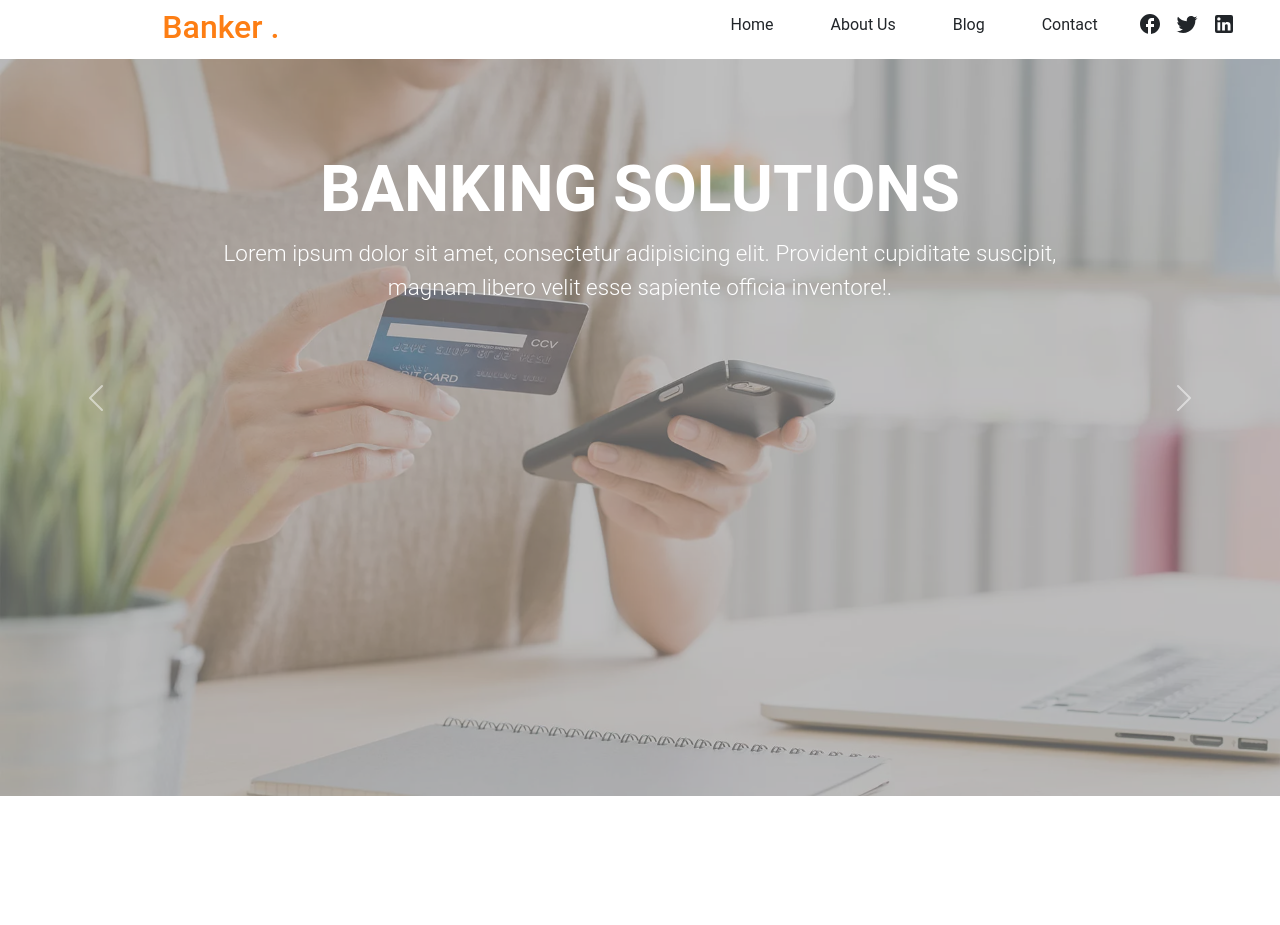
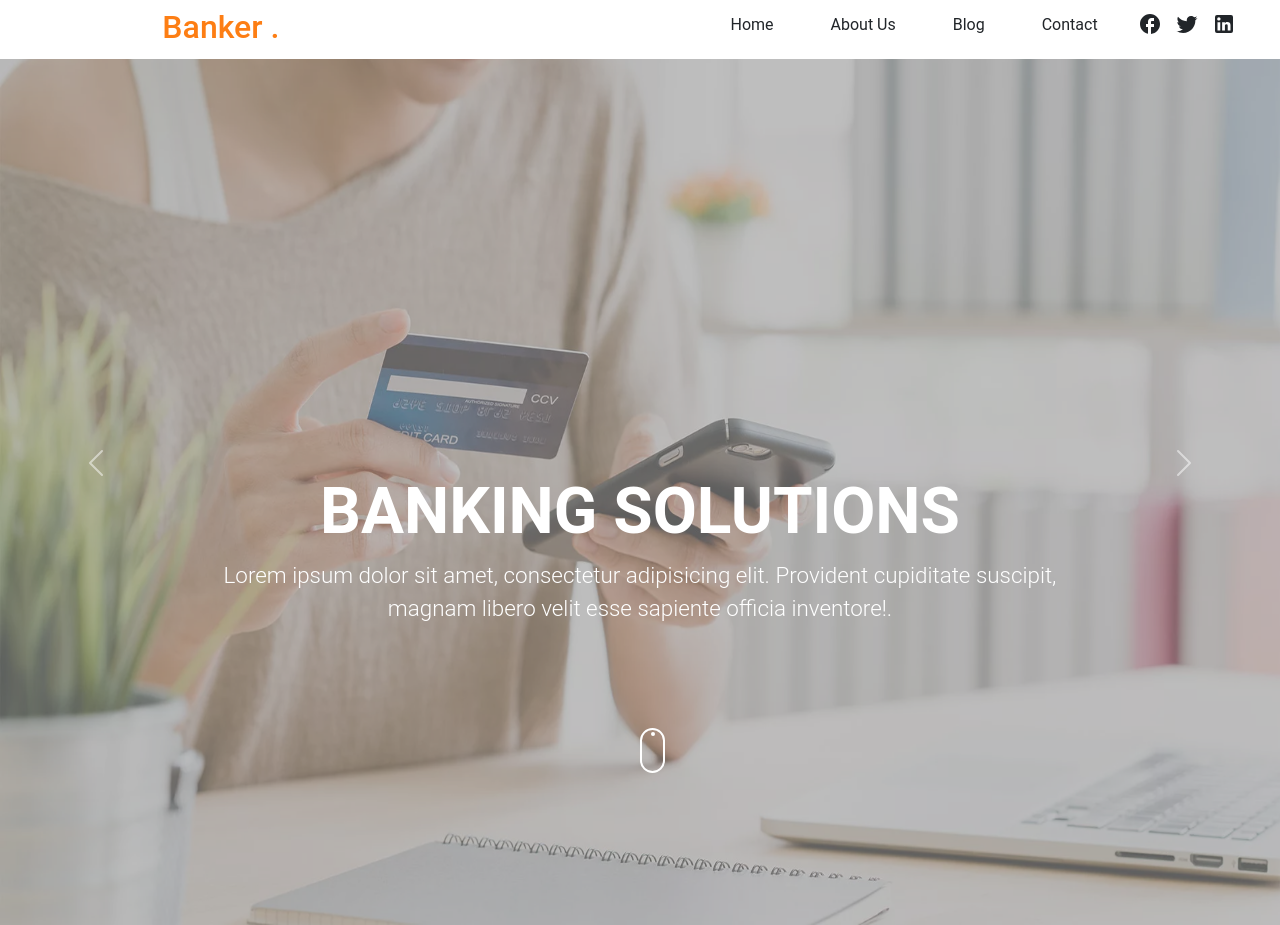
Before and after one commit to nehabulakhe/Banker, a React (Create React App) app: page / in a window 1280 px wide. Before the commit the page ends 800 px from the top, so only its background shows below. Built offline with nearby package versions, Linux system fonts and the light colour scheme.

Commit message:
Home mouse Icon

```diff
--- a/src/App.js
+++ b/src/App.js
@@ -1,12 +1,14 @@
 import './App.css';
 import Header from './Components/Header';
 import Home from './Components/Home';
+import HomeBelow from './Components/HomeBelow';
 
 function App() {
   return (
    <div>
     <Header/>
     <Home/>
+    {/* <HomeBelow/> */}
    </div>
   );
 }
--- a/src/Components/Home.js
+++ b/src/Components/Home.js
@@ -1,6 +1,8 @@
 import React from 'react';
 import '../Css/Home.css';
 import logo from '../images/background.jpg';
+
+
 
 
 function Home() {
@@ -10,9 +12,9 @@ function Home() {
 
     {/* <img  className='home-image' src={logo} alt="img" /> */}
 
-    <div id="carouselExampleCaptions" className="carousel slide" data-bs-ride="carousel">
+          <div id="carouselExampleCaptions" className="carousel slide" data-bs-ride="carousel" data-bs-interval="3000">
         <div className="carousel-inner">
-  <img src={logo} className="home-image d-block w-100" alt="..."/>
+        <img src={logo} className="home-image d-block" alt="..."/>
           <div className="carousel-item active">
             {/* <img src={logo} className="d-block w-100" alt="..."/> */}
             <div className="carousel-caption d-md-block">
@@ -45,6 +47,13 @@ function Home() {
         </button>
       </div>
 
+      <div className="mouse smoothscroll" href="#next">
+        <div className="mouse-icon">
+          <div className="mouse-wheel">
+
+          </div>
+        </div>
+      </div>
     </div>
   )
 }
--- a/src/Css/Home.css
+++ b/src/Css/Home.css
@@ -1,12 +1,12 @@
 .home-image {
-    height: 50%;
+    height: 925px;
     width: 100%;
     opacity: 0.4;
     z-index: 100px;
 }
 .carousel-caption{
     font-family: "Roboto", sans-serif;
-    margin-bottom: 34%;
+    margin-bottom: 19%;
     font-size: 1.4rem;
   font-weight: 300;
 
@@ -21,3 +21,31 @@
     background-color: rgb(0,0,0);
     background-color: rgba(0,0,0, 0.4);
 }
+.mouse {
+    position: absolute;
+    bottom: 72px;
+    z-index: 5;
+    left: 50%;
+    transform: translateX(-50%);
+    display: block;
+}
+.mouse .mouse-icon {
+    display: block;
+    width: 25px;
+    height: 45px;
+    border: 2px solid white;
+    border-radius: 15px;
+    cursor: pointer;
+    position: absolute;
+    text-align: center;
+    transition: .3s all ease-in-out;
+}
+.mouse .mouse-wheel {
+    height: 4px;
+    margin: 2px auto 0;
+    display: block;
+    width: 4px;
+    background-color: white;
+    border-radius: 50%;
+    animation: 1.6s ease infinite wheel-up-down;
+  }
```
Lines whose indentation alone changed are shown as unchanged.
